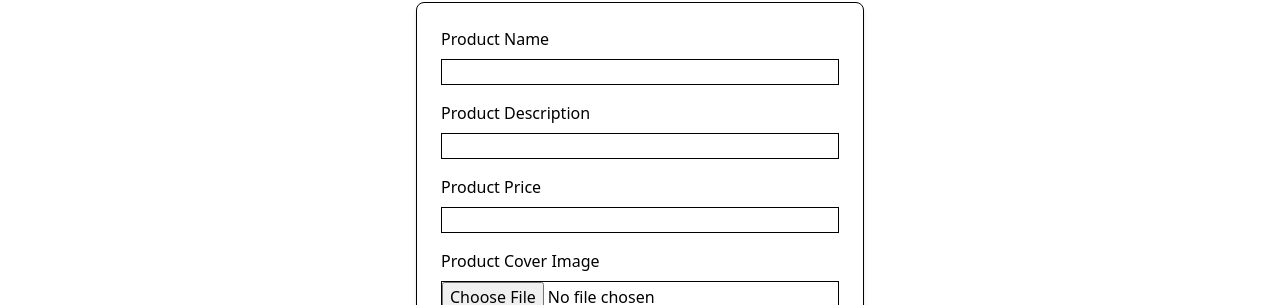
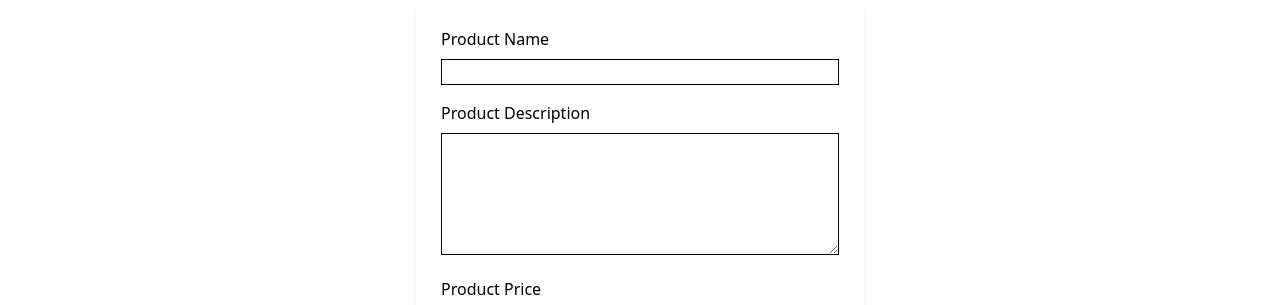
Before and after one commit to abhi9472/Hostel-Hub, a React (Vite) app: page /addproduct in a window 1280 px wide. Shown: the part 134-439 px from the top of the page. Built offline with nearby package versions, Linux system fonts and the light colour scheme; sample sign-in values are in the browser's storage.

Commit message:
Ui changes

```diff
--- a/src/pages/AddProduct.jsx
+++ b/src/pages/AddProduct.jsx
@@ -68,7 +68,7 @@ function AddProduct() {
         }
         finally {
             setIsSubmitting(false); // Reset the form submission state
-          }
+        }
     };
 
     const handleCoverImageChange = (e) => {
@@ -89,7 +89,7 @@ function AddProduct() {
     return (
         <div className="container mx-auto p-3">
             <h2 className="text-3xl font-semibold mb-6">ADD PRODUCT</h2>
-            <div className="max-w-md mx-auto bg-white shadow-md rounded-lg overflow-hidden p-6 border border-black">
+            <div className="max-w-md mx-auto bg-white shadow-md rounded-lg overflow-hidden p-6 border border-white">
                 <label className="block mb-2">Product Name</label>
                 <input
                     className="form-input border border-black w-full mb-4"
@@ -98,11 +98,11 @@ function AddProduct() {
                     onChange={(e) => setProductName(e.target.value)}
                 />
                 <label className="block mb-2">Product Description</label>
-                <input
-                    className="form-input border border-black w-full mb-4"
-                    type="text"
+                <textarea
+                    className="form-textarea border border-black w-full mb-4"
                     value={description}
                     onChange={(e) => setDescription(e.target.value)}
+                    rows={5} // Adjust the number of rows as needed
                 />
                 <label className="block mb-2">Product Price</label>
                 <input
--- a/src/pages/Login.jsx
+++ b/src/pages/Login.jsx
@@ -66,7 +66,7 @@ function Login() {
 
         return (
             <div className="flex justify-center items-center h-screen bg-gray-200">
-                <div className="w-full max-w-xs border border-black rounded bg-white shadow-md p-8">
+                <div className="w-full max-w-xs  bg-white shadow-md p-8">
                     <form onSubmit={handleLogin}>
                         <h2 className="text-2xl text-center mb-6">Login</h2>
                         {error && <p className="text-red-500 text-xs italic mb-2">{error}</p>}
--- a/src/pages/SignUp.jsx
+++ b/src/pages/SignUp.jsx
@@ -2,7 +2,7 @@ import React, { useState } from 'react';
 import axios from 'axios';
 
 function SignUp() {
-  const [isLoading, setIsLoading] = useState(false);
+  // const [isLoading, setIsLoading] = useState(false);
   const [isSubmitting, setIsSubmitting] = useState(false);
   const [formData, setFormData] = useState({
     username: '',
@@ -30,7 +30,7 @@ function SignUp() {
     e.preventDefault();
     try {
       setIsSubmitting(true);
-      setIsLoading(true);
+      // setIsLoading(true);
       const formDataToSend = new FormData();
       formDataToSend.append('username', formData.username);
       formDataToSend.append('name', formData.name);
@@ -43,7 +43,7 @@ function SignUp() {
       formDataToSend.append('avatar', formData.avatar); // Append avatar file
 
       const response = await axios.post('http://localhost:8000/api/v1/users/register', formDataToSend);
-      setIsLoading(false);
+      // setIsLoading(false);
 
       console.log(formData);
       console.log(response);
@@ -192,11 +192,10 @@ function SignUp() {
           type="submit"
           className="w-full px-4 py-2 text-white bg-blue-500 rounded-md hover:bg-blue-600 focus:outline-none focus:bg-blue-600"
           // disabled={isLoading}
-          disabled={isLoading || isSubmitting}
+          disabled={isSubmitting}
         >
-           {isLoading ? 'Loading...' : ''}
-           {isSubmitting ? '' : ''}
-          Sign Up
+           {/* {isLoading ? 'Loading...' : ''} */}
+           {isSubmitting ? "Loading..." : "Sign Up"}
         </button>
       </form>
     </div>
--- a/src/pages/VerifyOtp.jsx
+++ b/src/pages/VerifyOtp.jsx
@@ -4,7 +4,7 @@ import React, { useState } from 'react';
 import axios from 'axios';
 
 function VerifyOTP() {
-    const [isLoading, setIsLoading] = useState(false);
+    // const [isLoading, setIsLoading] = useState(false);
     const [isSubmitting, setIsSubmitting] = useState(false);
 
   const [otp, setOTP] = useState('');
@@ -21,7 +21,7 @@ function VerifyOTP() {
     try {
         setIsSubmitting(true);
 
-        setIsLoading(true);
+        // setIsLoading(true);
       // Fetch user from localStorage
       const user = localStorage.getItem('User');
       if (!user) {
@@ -33,7 +33,7 @@ function VerifyOTP() {
         id: user,
         OTP: otp
       });
-      setIsLoading(false);
+    //   setIsLoading(false);
       //let f = 0;
       console.log(response.data); // Log the response data for debugging
       //console.error('Error verifying OTP:', error.response); // Log full error response
@@ -79,11 +79,11 @@ function VerifyOTP() {
         <button
             type="submit"
             className="w-full px-4 py-2 text-white bg-blue-500 rounded-md hover:bg-blue-600 focus:outline-none focus:bg-blue-600"
-            disabled={isLoading || isSubmitting}
+            disabled={isSubmitting}
         >
-            Verify OTP
-            {isLoading ? 'Loading...' :''}
-            {isSubmitting ? '' :''}
+            {/* Verify OTP */}
+
+            {isSubmitting ? 'Loading..' :'Verify Otp'}
 
         </button>
     </form>
```
